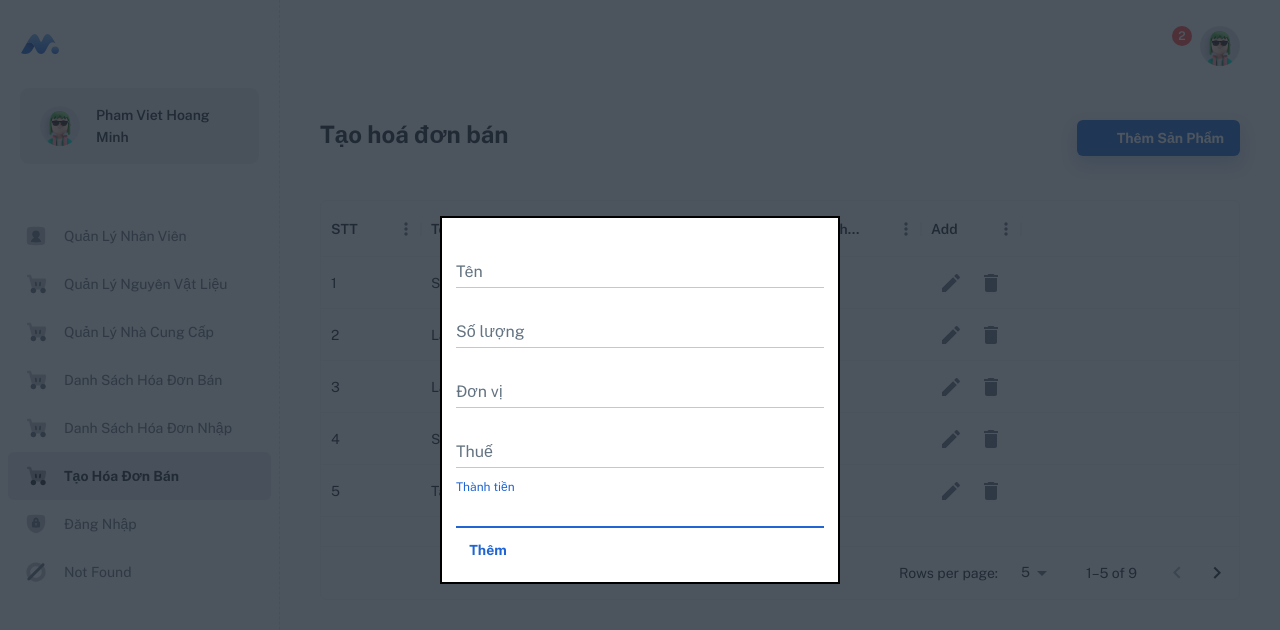
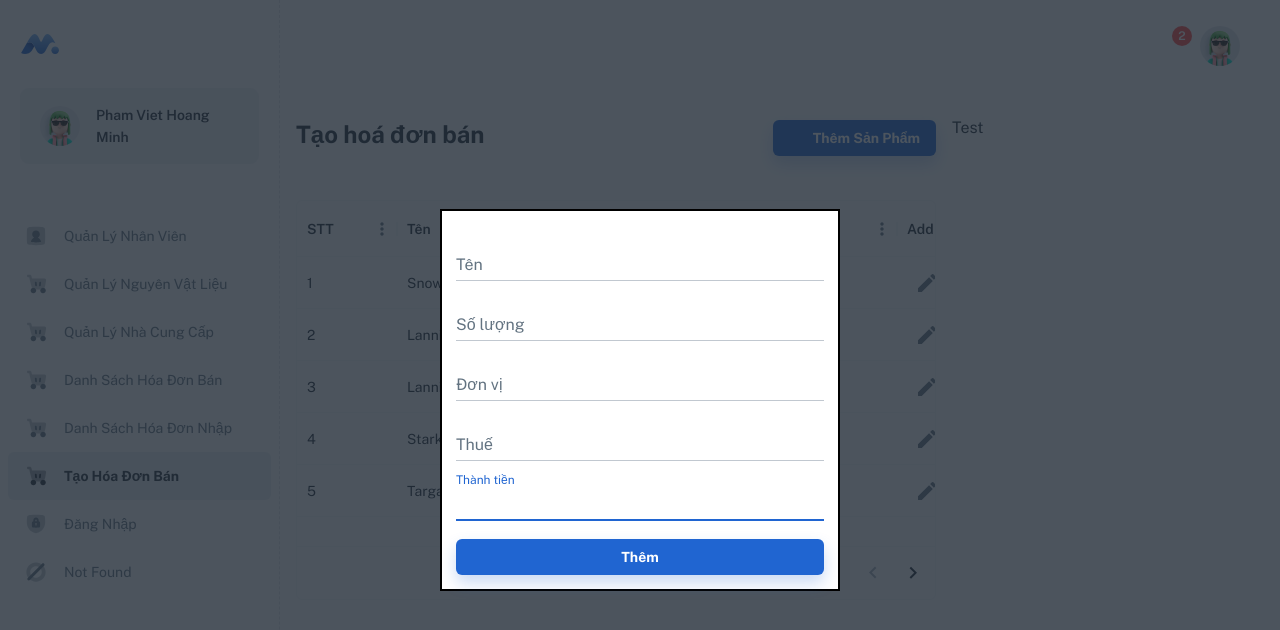
Before and after one commit to minhpham15-dev/material-management-fe, a React (Create React App) app: page /dashboard/invoice in a window 1280 px wide. Both pictures are taken after a click on the button "Thêm Sản Phẩm". Shown: the top 630 px of the page. Built offline with nearby package versions, Linux system fonts and the light colour scheme; some icons are missing; a web font is replaced by a local one.

Commit message:
update UI

```diff
--- a/package.json
+++ b/package.json
@@ -46,6 +46,7 @@
     "@mui/lab": "^5.0.0-alpha.103",
     "@mui/material": "^5.13.2",
     "@mui/x-data-grid": "^6.5.0",
+    "@mui/x-date-pickers": "^6.5.0",
     "apexcharts": "^3.37.0",
     "change-case": "^4.1.2",
     "date-fns": "^2.29.3",
@@ -57,7 +58,8 @@
     "react-apexcharts": "^1.4.0",
     "react-dom": "^18.2.0",
     "react-helmet-async": "^1.3.0",
-    "react-hook-form": "^7.43.1",
+    "react-hook-form": "^7.43.9",
+    "react-hook-form-mui": "^6.1.0",
     "react-router-dom": "^6.8.1",
     "react-scripts": "^5.0.1",
     "simplebar-react": "^3.2.1",
--- a/src/pages/InvoicePage.js
+++ b/src/pages/InvoicePage.js
@@ -10,6 +10,8 @@ import React, {useState} from "react"
 import {Helmet} from "react-helmet-async";
 import {DataGrid} from '@mui/x-data-grid';
 import TextField from '@mui/material/TextField';
+import Grid from '@mui/material/Unstable_Grid2';
+import {FormContainer, TextFieldElement} from 'react-hook-form-mui'
 import Iconify from "../components/iconify";
 
 const columns = [
@@ -85,7 +87,7 @@ const InputNewItem = () => (
                         fullWidth
                         variant="standard"
                     />
-                    <Button>Thêm</Button>
+                    <Button variant="contained" fullWidth style={{marginTop: "14px"}}>Thêm</Button>
                 </div>
             </Box>
         </>
@@ -109,7 +111,9 @@ export default function InvoicePage() {
                 <title> Tạo hoá đơn bán | Material Management </title>
             </Helmet>
             <Modal open={openAdd} children={<InputNewItem/>} onClose={() => setOpenAdd(!openAdd)}/>
-            <Container>
+            <Grid container spacing={2}>
+                <Grid xs={8}>
+                    <>
                         <Stack direction="row" alignItems="center" justifyContent="space-between" mb={5}>
                             <Typography variant="h4" gutterBottom>
                                 Tạo hoá đơn bán
@@ -131,7 +135,10 @@ export default function InvoicePage() {
                                 pageSizeOptions={[5, 10]}
                             />
                         </Box>
-            </Container>
+                    </>
+                </Grid>
+                <Grid xs={4}>Test</Grid>
+            </Grid>
         </>
     )
 }
```
Lines whose indentation alone changed are shown as unchanged.
